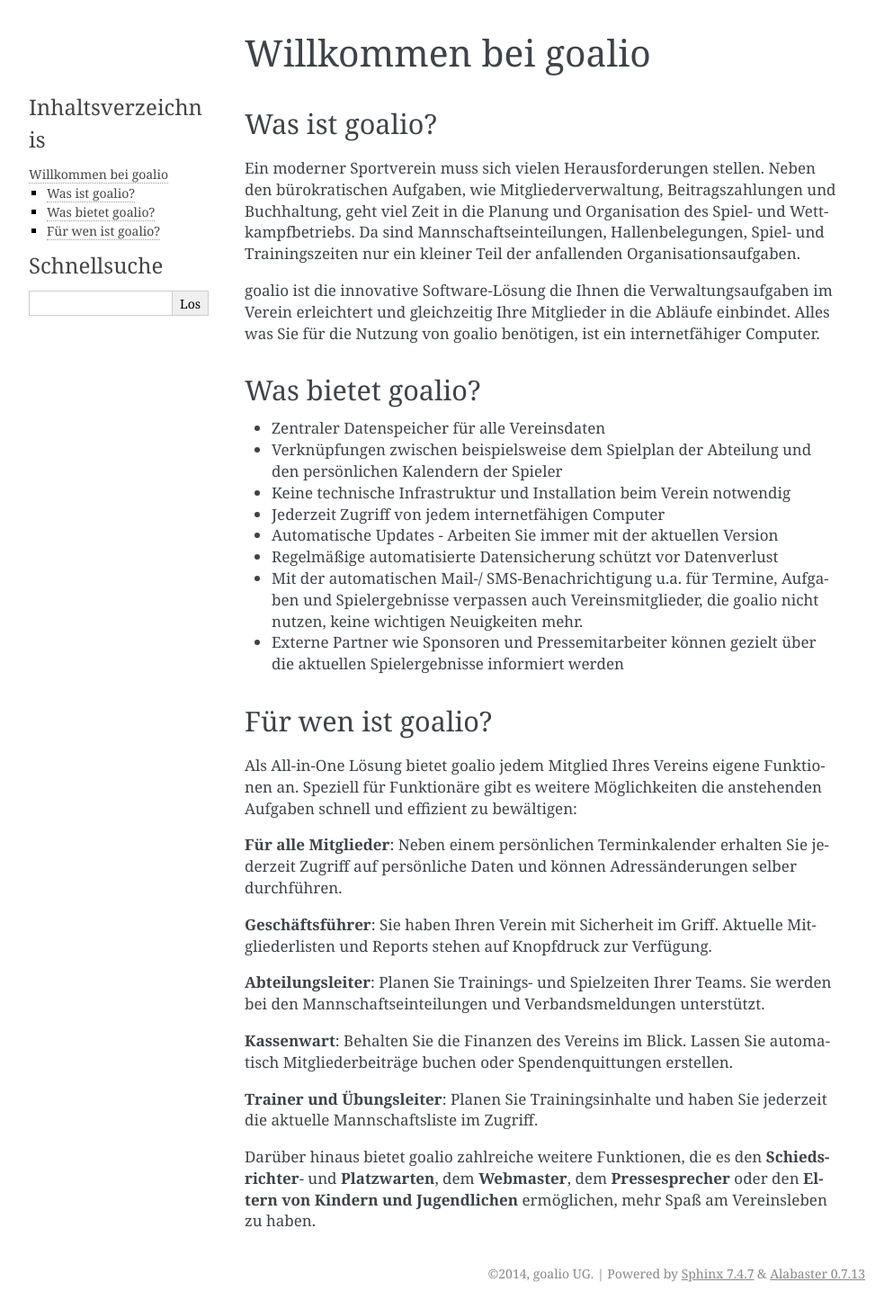
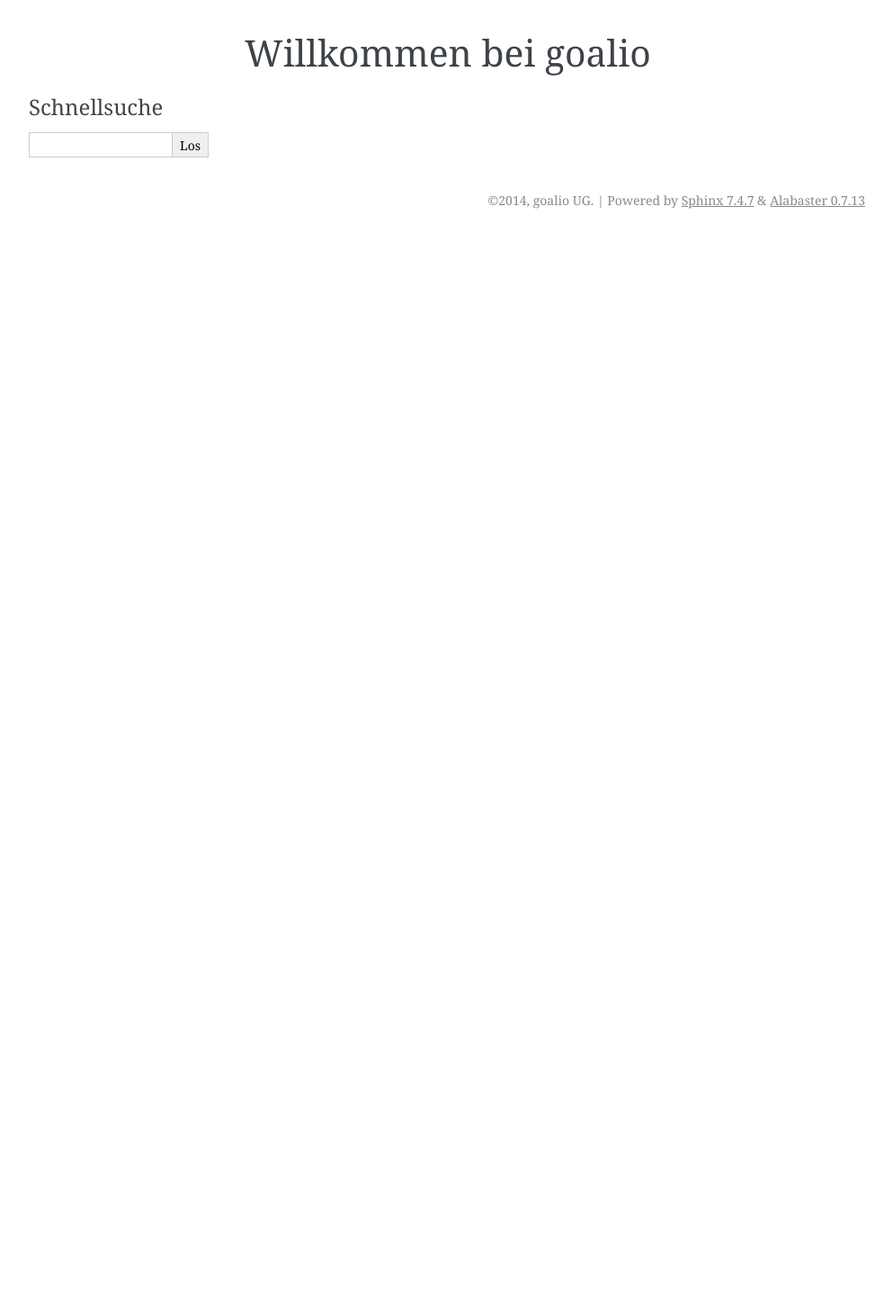
Before and after one commit to goalio/docs, a Sphinx documentation site: the page built from docs/erste-schritte/index.rst, in a window 1280 px wide. Shown: the whole page at 90% size, without its empty margins (148-1141 px from the left). Built offline with Sphinx 7.4.7, drawn with Linux system fonts in a browser that asks for light colours; formulas are drawn with MathJax 3; after the commit the page ends 900 px from its top, so only the background shows below that.

Commit message:
Update index.rst

```diff
--- a/docs/erste-schritte/index.rst
+++ b/docs/erste-schritte/index.rst
@@ -1,45 +1,8 @@
+Willkommen bei goalio
+=====================
+
 .. toctree::
    :hidden:
 
    benutzeroberflaeche
    suche
-
-
-Willkommen bei goalio
-=====================
-
-Was ist goalio?
-^^^^^^^^^^^^^^^
-
-Ein moderner Sportverein muss sich vielen Herausforderungen stellen. Neben den bürokratischen Aufgaben, wie Mitgliederverwaltung, Beitragszahlungen und Buchhaltung, geht viel Zeit in die Planung und Organisation des Spiel- und Wettkampfbetriebs. Da sind Mannschaftseinteilungen, Hallenbelegungen, Spiel- und Trainingszeiten nur ein kleiner Teil der anfallenden Organisationsaufgaben.
-
-goalio ist die innovative Software-Lösung die Ihnen die Verwaltungsaufgaben im Verein erleichtert und gleichzeitig Ihre Mitglieder in die Abläufe einbindet. Alles was Sie für die Nutzung von goalio benötigen, ist ein internetfähiger Computer.
-
-Was bietet goalio?
-^^^^^^^^^^^^^^^
-
-- Zentraler Datenspeicher für alle Vereinsdaten
-- Verknüpfungen zwischen beispielsweise dem Spielplan der Abteilung und den persönlichen Kalendern der Spieler
-- Keine technische Infrastruktur und Installation beim Verein notwendig
-- Jederzeit Zugriff von jedem internetfähigen Computer
-- Automatische Updates - Arbeiten Sie immer mit der aktuellen Version
-- Regelmäßige automatisierte Datensicherung schützt vor Datenverlust
-- Mit der automatischen Mail-/ SMS-Benachrichtigung u.a. für Termine, Aufgaben und Spielergebnisse verpassen auch Vereinsmitglieder, die goalio nicht nutzen, keine wichtigen Neuigkeiten mehr.
-- Externe Partner wie Sponsoren und Pressemitarbeiter können gezielt über die aktuellen Spielergebnisse informiert werden
-
-Für wen ist goalio?
-^^^^^^^^^^^^^^^
-
-Als All-in-One Lösung bietet goalio jedem Mitglied Ihres Vereins eigene Funktionen an. Speziell für Funktionäre gibt es weitere Möglichkeiten die anstehenden Aufgaben schnell und effizient zu bewältigen:
-
-**Für alle Mitglieder**: Neben einem persönlichen Terminkalender erhalten Sie jederzeit Zugriff auf persönliche Daten und können Adressänderungen selber durchführen.
-
-**Geschäftsführer**: Sie haben Ihren Verein mit Sicherheit im Griff. Aktuelle Mitgliederlisten und Reports stehen auf Knopfdruck zur Verfügung.
-
-**Abteilungsleiter**: Planen Sie Trainings- und Spielzeiten Ihrer Teams. Sie werden bei den Mannschaftseinteilungen und Verbandsmeldungen unterstützt.
-
-**Kassenwart**: Behalten Sie die Finanzen des Vereins im Blick. Lassen Sie automatisch Mitgliederbeiträge buchen oder Spendenquittungen erstellen.
-
-**Trainer und Übungsleiter**: Planen Sie Trainingsinhalte und haben Sie jederzeit die aktuelle Mannschaftsliste im Zugriff.
-
-Darüber hinaus bietet goalio zahlreiche weitere Funktionen, die es den **Schiedsrichter**- und **Platzwarten**, dem **Webmaster**, dem **Pressesprecher** oder den **Eltern von Kindern und Jugendlichen** ermöglichen, mehr Spaß am Vereinsleben zu haben.
```
